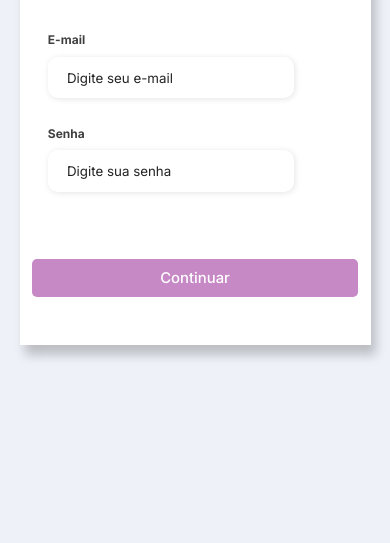
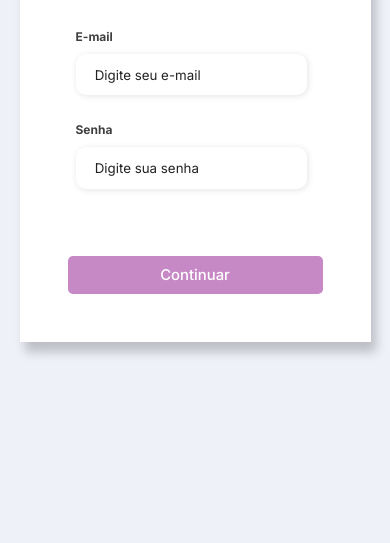
Before and after one commit to welersonfrr/login-responsivo, a plain HTML site: page index.html in a window 390 px wide. Shown: the part 301-844 px from the top of the page. Drawn offline with Linux system fonts and the light colour scheme.

Commit message:
Correção da responsividade mobile

```diff
--- a/assets/CSS/style.css
+++ b/assets/CSS/style.css
@@ -185,11 +185,16 @@ body {
 
 @media screen and (max-width: 1440px) {
   .input-group {
-    justify-content: space-around;
+    width: 100%;
+    justify-content: space-between;
   }
 
   .gender-group {
     justify-content: space-around;
+  }
+
+  .input-box-cadastro {
+    max-width: 14em;
   }
 }
 
@@ -213,17 +218,23 @@ body {
     height: fit-content;
   }
 
+  .form form {
+    width: 50%;
+  }
+
   .input-group {
     display: block;
     flex-direction: column;
     overflow-y: scroll;
     flex-wrap: nowrap;
-    max-height: 15rem;
-    padding-right: 5rem;
+    max-height: 18rem;
+    padding-right: 0rem;
   }
 
-  .input-box {
-    margin-left: 1rem;
+  .input-box,
+  .input-box-cadastro {
+    padding-left: 1em;
+    min-width: 24em;
   }
 
   .gender-inputs {
@@ -238,3 +249,38 @@ body {
     margin-top: 0.5rem;
   }
 }
+
+@media screen and (max-width: 768px) {
+  .input-box,
+  .input-box-cadastro {
+    padding-left: 1em;
+    padding-right: 2em;
+    min-width: 100%;
+  }
+}
+
+@media screen and (max-width: 425px) {
+  .form form {
+    width: 100%;
+  }
+
+  .title h1 {
+    font-size: 1.5em;
+  }
+
+  .input-group {
+    padding-right: 0;
+  }
+
+  .input-box-login {
+    margin-left: 0;
+    padding: 0 0.5em;
+  }
+
+  .input-box,
+  .input-box-cadastro {
+    width: 100%;
+    margin-left: 0;
+    padding: 0 1em 0 0.5em;
+  }
+}
```
